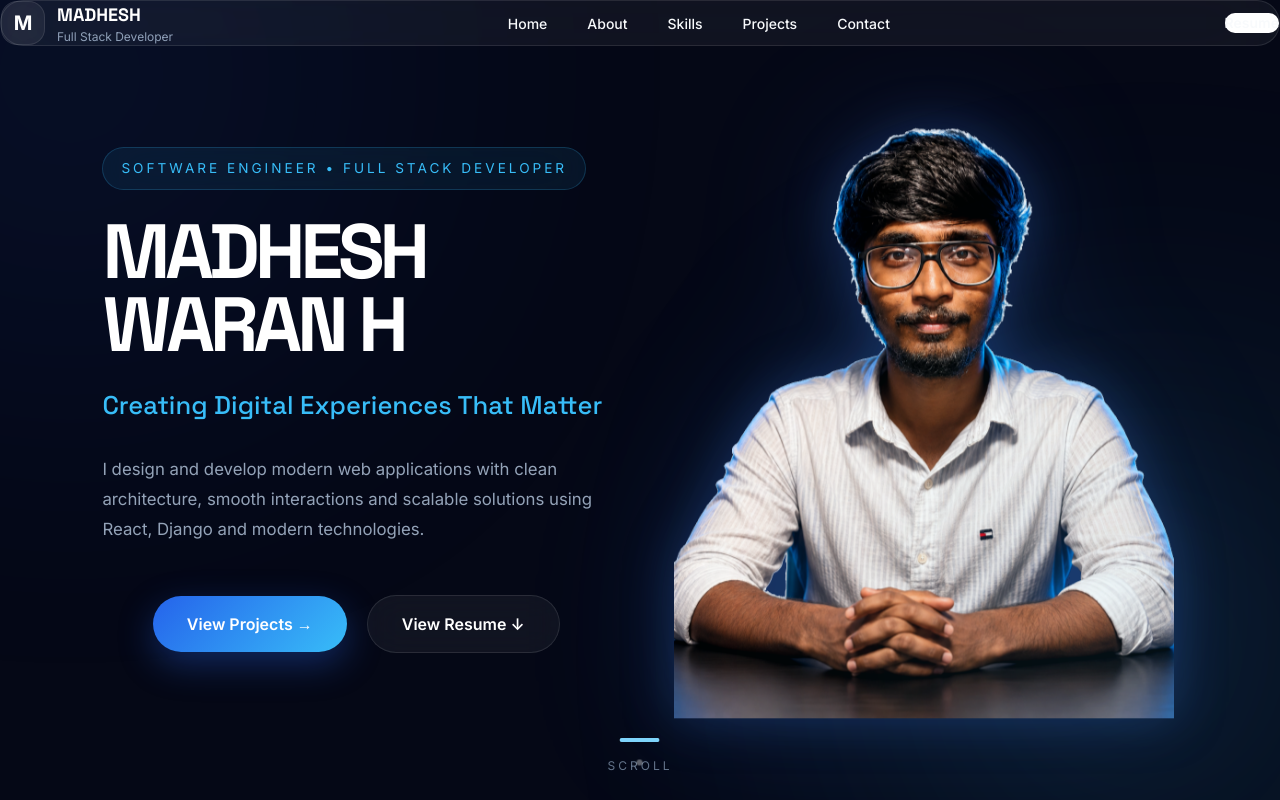
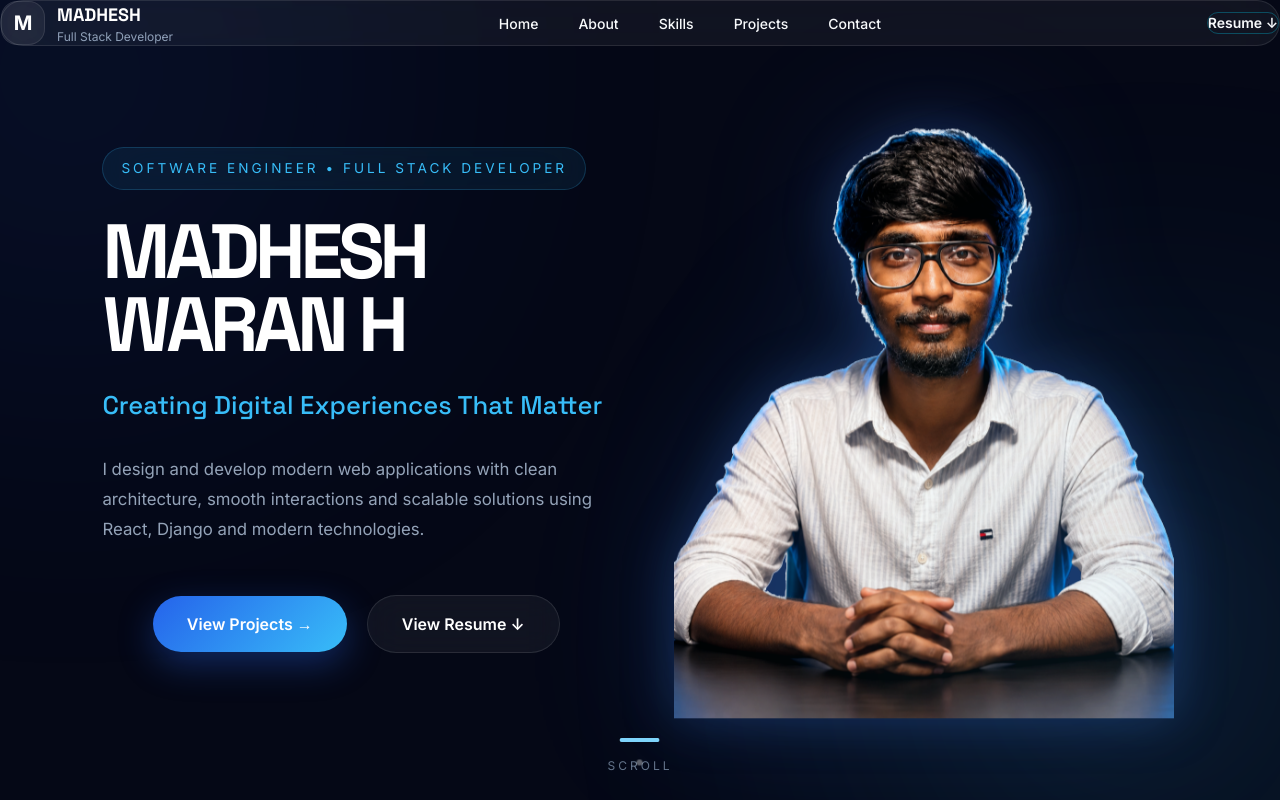
Before and after one commit to madheshdiv1409-ux/madhesh-portfolio, a React (Vite) app: page / in a window 1280 px wide. Shown: the top 800 px of the page. Built offline with nearby package versions, Linux system fonts and the light colour scheme.

Commit message:
Improve resume button design

```diff
--- a/src/components/navbar/Navbar.jsx
+++ b/src/components/navbar/Navbar.jsx
@@ -10,12 +10,16 @@ const Navbar = () => {
 
         <NavLinks />
 
-        <a
+<a
   href="/resume.pdf"
   download
-  className="rounded-xl bg-white px-5 py-2 text-sm font-semibold text-black transition hover:scale-105"
+  className="group relative overflow-hidden rounded-xl border border-cyan-400/30 px-5 py-2 text-sm font-semibold text-cyan-300 transition-all duration-300 hover:text-black"
 >
-  Resume
+  <span className="absolute inset-0 -translate-x-full bg-cyan-400 transition-transform duration-300 group-hover:translate-x-0"></span>
+
+  <span className="relative z-10">
+    Resume ↓
+  </span>
 </a>
 
       </nav>
```
